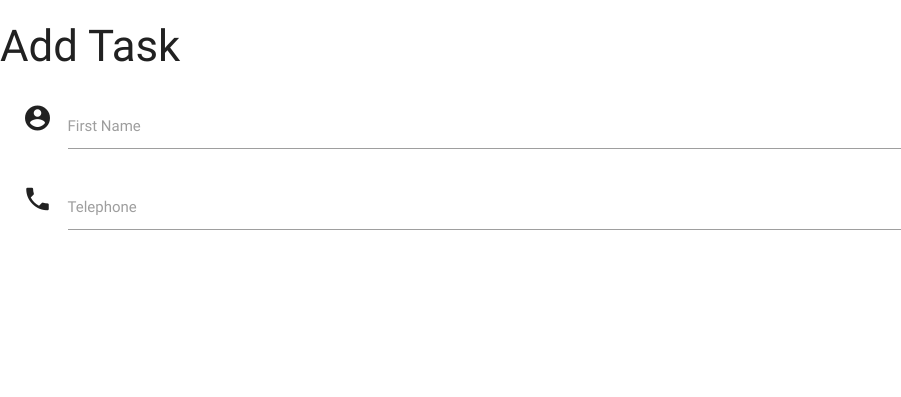
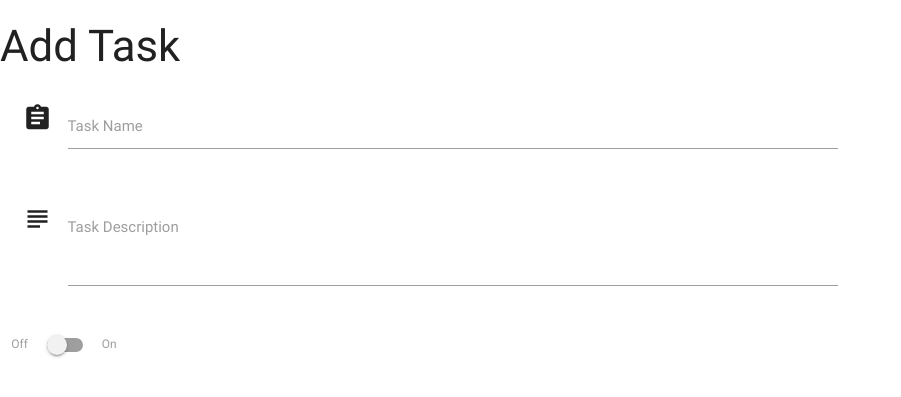
Before and after one commit to mariana-stefani/task-manager, a Flask app: page /add_task in a window 1280 px wide. Shown: the top 397 px of the page, without its empty margins (0-901 px from the left). Run offline with Flask 2, Linux system fonts and the light colour scheme; some libraries are stand-ins or nearby versions.

Commit message:
Added checkbox

```diff
--- a/templates/addtask.html
+++ b/templates/addtask.html
@@ -4,15 +4,27 @@
 <div class="row">
     <form action="" method="POST" class="col s12">
       <div class="row">
-        <div class="input-field col s12">
-          <i class="material-icons prefix">account_circle</i>
-          <input id="icon_prefix" type="text" class="validate">
-          <label for="icon_prefix">First Name</label>
+        <div class="input-field col s8">
+          <i class="material-icons prefix">assignment</i>
+          <input id="task_name" name="task_name" type="text" class="validate">
+          <label for="icon_prefix">Task Name</label>
         </div>
-        <div class="input-field col s12">
-          <i class="material-icons prefix">phone</i>
-          <input id="icon_telephone" type="tel" class="validate">
-          <label for="icon_telephone">Telephone</label>
+      </div>
+      <div class="row">
+        <div class="input-field col s8">
+          <i class="material-icons prefix">subject</i>
+          <textarea id="task_description" name="task_description" class="materialize-textarea"></textarea>
+          <label for="icon_telephone">Task Description</label>
+        </div>
+      </div>
+      <div class="row">
+        <div class="switch">
+            <label>
+            Off
+            <input type="checkbox">
+            <span class="lever"></span>
+            On
+             </label>
         </div>
       </div>
     </form>
```
